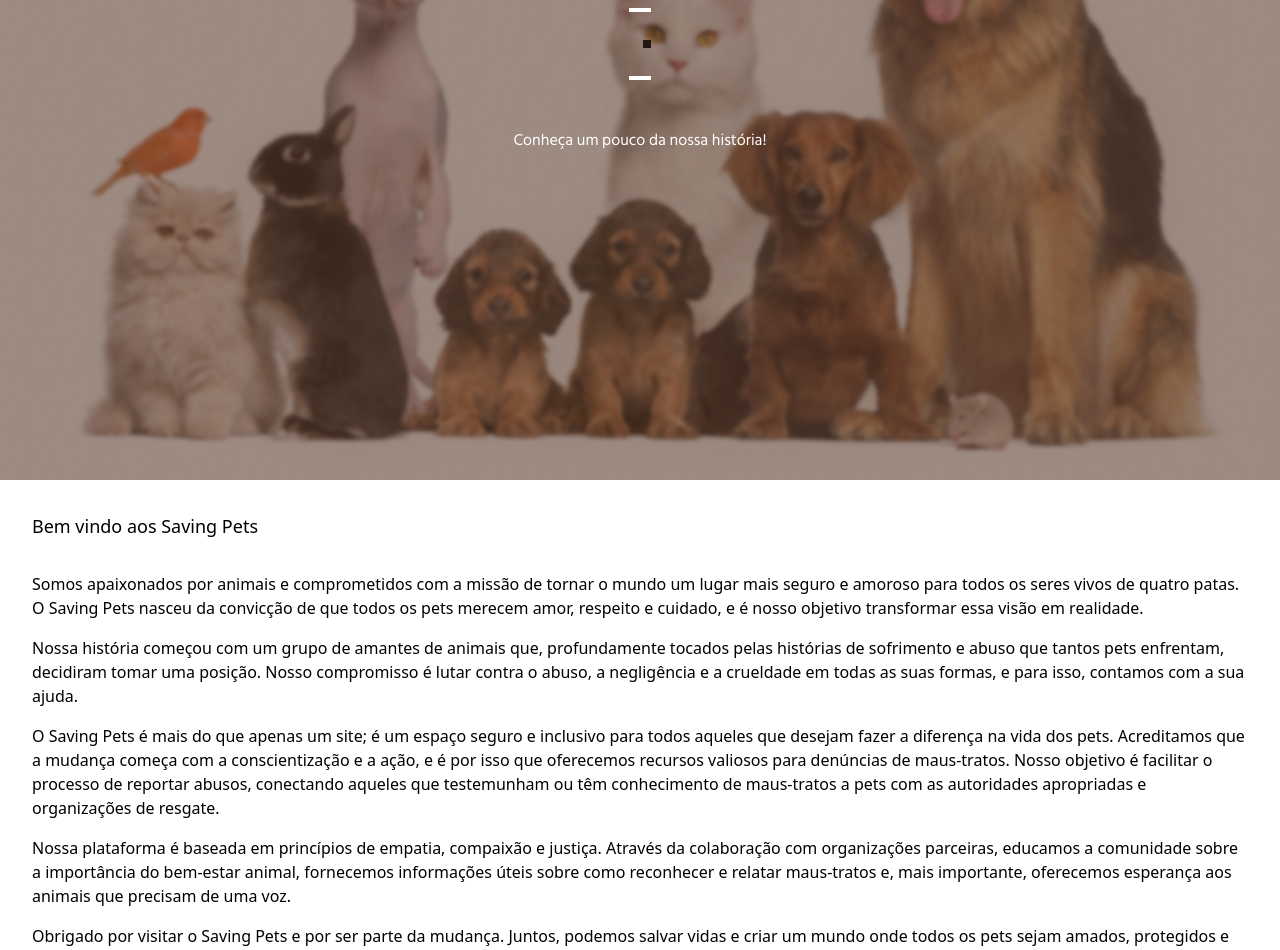
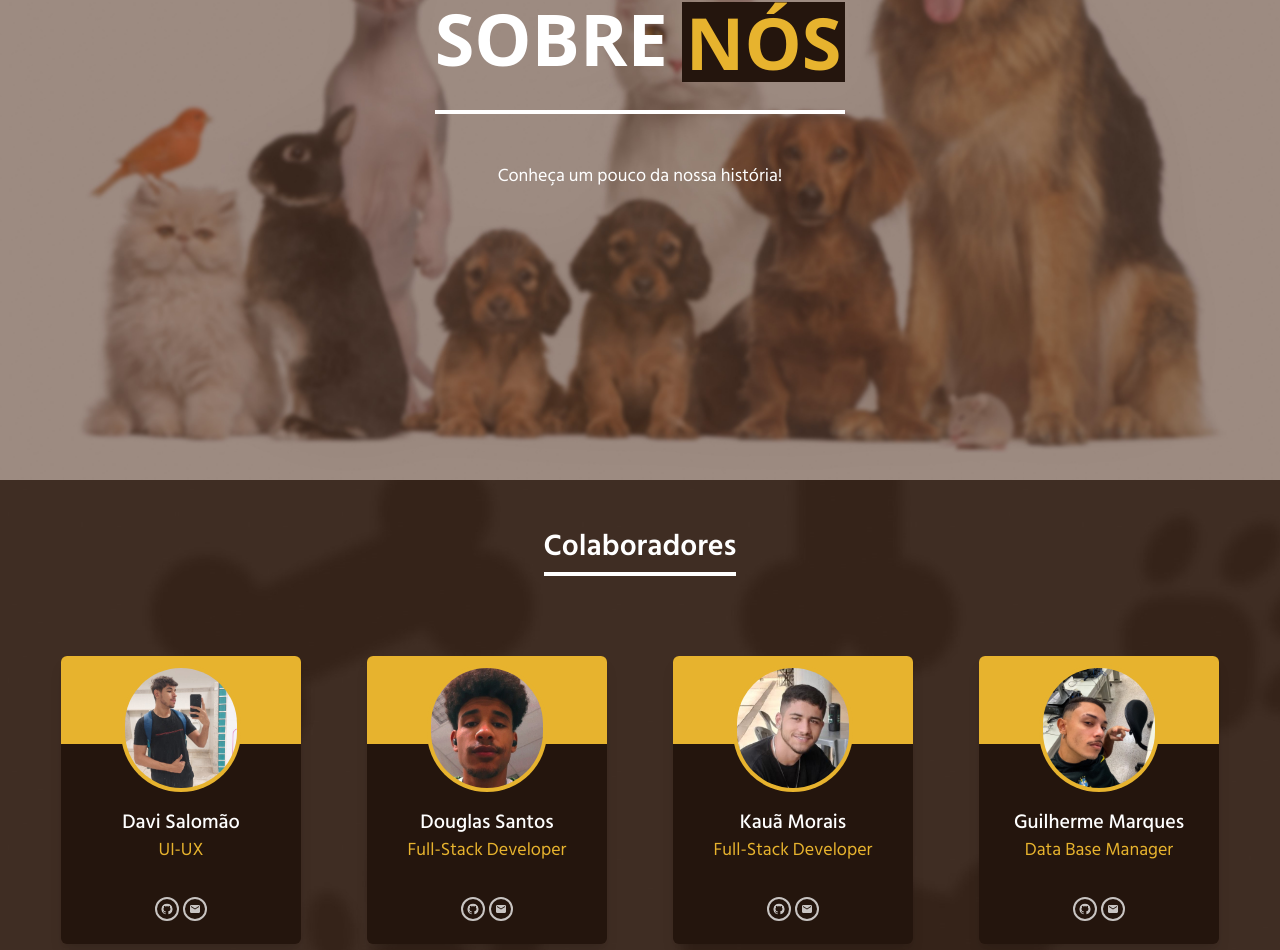
Before and after one commit to moraiskaua/front-end-saving-pets, a Next.js app: page /about in a window 1280 px wide. Shown: the part 320-1270 px from the top of the page. Built offline with nearby package versions, Linux system fonts and the light colour scheme; a web font is replaced by a local one.

Commit message:
feat(About): implementing new about page

```diff
--- a/src/components/Banner.tsx
+++ b/src/components/Banner.tsx
@@ -15,7 +15,7 @@ const Banner = ({ pre_title, pos_title, text }: BannerProps) => {
         <p className="">{pre_title}</p>
         <h1 className="p-1 bg-brown text-yellow">{pos_title}</h1>
       </div>
-      <p className="font-hind-siliguri font-light text-white text-center w-1/3">
+      <p className="font-hind-siliguri font-light text-lg text-white text-center w-1/3">
         {text}
       </p>
     </section>
--- a/src/components/CardsProfile.tsx
+++ b/src/components/CardsProfile.tsx
@@ -13,10 +13,10 @@ interface PhotoCardProps {
 
 const CardProfile = ({ photo, name, role, github, email }: PhotoCardProps) => {
   return (
-    <div className="flex flex-col rounded-md w-60 h-72 bg-white shadow-lg">
-      <div className="bg-[#1C130F] rounded-t-md flex justify-center items-center mb-16">
+    <div className="flex flex-col rounded-md w-60 h-72 bg-brown shadow-lg">
+      <div className="bg-yellow pt-2 rounded-t-md flex justify-center items-center mb-16">
         <Image
-          className="rounded-full object-cover bg-[#1C130F] p-1 -mb-12 h-32"
+          className="rounded-full object-cover bg-yellow p-1 -mb-12 h-32"
           src={photo}
           alt={name}
           width={120}
@@ -24,19 +24,13 @@ const CardProfile = ({ photo, name, role, github, email }: PhotoCardProps) => {
         />
       </div>
       <h2 className="text-center text-xl font-medium">{name}</h2>
-      <h4 className="text-center text-lg font-thin mb-8">{role}</h4>
+      <h4 className="text-center text-lg font-thin mb-8 text-yellow">{role}</h4>
       <div className="flex justify-center gap-1">
         <Link href={github} target="_blank">
-          <GitHubIcon
-            className=" text-black border-2 border-black p-1 w-9 h-9 flex justify-center items-center rounded-full transition-transform hover:-translate-y-1 cursor-pointer hover:shadow-md
-          hover:shadow-black hover:bg-[#212121] hover:text-white hover:border-transparent"
-          />
+          <GitHubIcon className=" text-white/75 border-2 border-white/75 p-1 w-9 h-9 flex justify-center items-center rounded-full transition-transform hover:-translate-y-1 cursor-pointer hover:shadow-md" />
         </Link>
         <Link href={email} target="_blank">
-          <EmailIcon
-            className=" text-black border-2 border-black p-1 w-9 h-9 flex justify-center items-center rounded-full transition-transform hover:-translate-y-1 cursor-pointer hover:shadow-md
-          hover:shadow-[#9a1919] hover:bg-[#9a1919] hover:text-white hover:border-transparent"
-          />
+          <EmailIcon className=" text-white/75 border-2 border-white/75 p-1 w-9 h-9 flex justify-center items-center rounded-full transition-transform hover:-translate-y-1 cursor-pointer hover:shadow-md" />
         </Link>
       </div>
     </div>
--- a/src/pages/about.tsx
+++ b/src/pages/about.tsx
@@ -4,10 +4,56 @@ import CardProfile from '@/components/CardsProfile';
 const About = () => {
   return (
     <>
-      <Banner text="Conheça um pouco da nossa história!" title="Sobre Nós" />
-      <section className="min-h-screen">
-        <div className="flex flex-col gap-4 p-8">
-          <h1 className="text center text-lg font-medium mb-4">
+      <Banner
+        text="Conheça um pouco da nossa história!"
+        pre_title="Sobre"
+        pos_title="Nós"
+      />
+      <section className="min-h-screen bg-wallpaper-about-us bg-cover bg-center text-center flex flex-col justify-center items-center text-white font-hind-siliguri">
+        <div className="bg-bg-yellow min-h-screen p-8 flex flex-col gap-8 items-center justify-center">
+          <h1 className="text-center text-3xl text-white font-semibold mb-12 border-b-4 border-white py-2">
+            Colaboradores
+          </h1>
+          <div className="flex flex-wrap justify-around gap-2">
+            <CardProfile
+              photo="/images/foto_davi.jpg"
+              name="Davi Salomão"
+              role="UI-UX"
+              github=""
+              email="mailto:davi.salomao@sempreceub.com"
+            />
+            <CardProfile
+              photo="/images/foto_douglas.jpg"
+              name="Douglas Santos"
+              role="Full-Stack Developer"
+              github="https://github.com/D0uglasSantos"
+              email="mailto:douglas.santos@sempreceub.com"
+            />
+            <CardProfile
+              photo="/images/foto_kaua.jpg"
+              name="Kauã Morais"
+              role="Full-Stack Developer"
+              github="https://github.com/moraiskaua"
+              email="mailto:moraiskaua@sempreceub.com"
+            />
+            <CardProfile
+              photo="/images/foto_guilherme.jpg"
+              name="Guilherme Marques"
+              role="Data Base Manager"
+              github=""
+              email="mailto:guilherme.marques@sempreceub.com"
+            />
+            <CardProfile
+              photo="/images/foto_larissa.jpg"
+              name="Larissa Alves"
+              role="Data Base Manager"
+              github="https://github.com/larissanevss03"
+              email="mailto:larissa.gneves@sempreceub.com"
+            />
+          </div>
+        </div>
+        <div className="flex flex-col gap-4 p-8 w-1/2">
+          <h1 className="font-medium text-3xl my-7">
             Bem vindo aos Saving Pets
           </h1>
           <p>
@@ -52,48 +98,6 @@ const About = () => {
             <br />A equipe do Saving Pets
           </h3>
         </div>
-        <div className="bg-bg-yellow min-h-screen p-8 flex flex-col gap-8 items-center justify-center">
-          <h1 className="text-center text-3xl text-white font-semibold mb-12 border-b-4 border-white py-2">
-            Colaboradores
-          </h1>
-          <div className="flex flex-wrap justify-around gap-2">
-            <CardProfile
-              photo="/images/foto_davi.jpg"
-              name="Davi Salomão"
-              role="UI-UX"
-              github=""
-              email="mailto:davi.salomao@sempreceub.com"
-            />
-            <CardProfile
-              photo="/images/foto_douglas.jpg"
-              name="Douglas Santos"
-              role="Front-End Developer"
-              github="https://github.com/D0uglasSantos"
-              email="mailto:douglas.santos@sempreceub.com"
-            />
-            <CardProfile
-              photo="/images/foto_kaua.jpg"
-              name="Kauã Morais"
-              role="Back-End Developer"
-              github="https://github.com/moraiskaua"
-              email="mailto:moraiskaua@sempreceub.com"
-            />
-            <CardProfile
-              photo="/images/foto_guilherme.jpg"
-              name="Guilherme Marques"
-              role="Data Base Manager"
-              github=""
-              email="mailto:guilherme.marques@sempreceub.com"
-            />
-            <CardProfile
-              photo="/images/foto_larissa.jpg"
-              name="Larissa Alves"
-              role="Data Base Manager"
-              github="https://github.com/larissanevss03"
-              email="mailto:larissa.gneves@sempreceub.com"
-            />
-          </div>
-        </div>
       </section>
     </>
   );
--- a/src/pages/index.tsx
+++ b/src/pages/index.tsx
@@ -1,5 +1,3 @@
-import Image from 'next/image';
-
 import Button from '@/components/Button';
 import Banner from '@/components/Banner';
 import { useRouter } from 'next/router';
```
Also changed, not shown: public/images/wallpaper-about-us.jpg.
